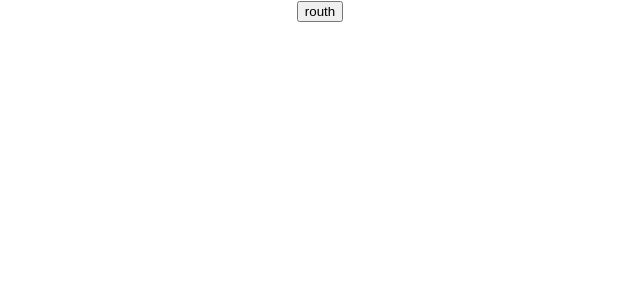
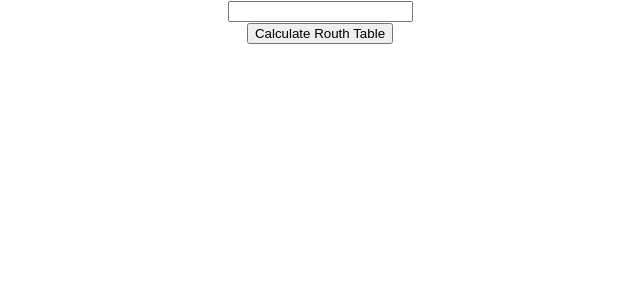
Before and after one commit to MintWynnter/ControlSystems, a React (Create React App) app: page / in a window 1280 px wide. Shown: the top 300 px of the page, without its empty margins (320-960 px from the left). Built offline with nearby package versions, Linux system fonts and the light colour scheme.

Commit message:
routh table fully functional

```diff
--- a/src/App.tsx
+++ b/src/App.tsx
@@ -3,11 +3,12 @@ import logo from "./logo.svg";
 import "./App.css";
 import {Button} from "react-bootstrap";
 import {routh_table} from "./functions/functions"
+import {RouthTable} from "./components/routhin"
 
 function App(): JSX.Element {
   return (
     <div className="App">
-      <Button onClick={() => routh_table({coefs: [1, 1, 2, 8]})}>routh</Button>
+      <RouthTable></RouthTable>
     </div>
   );
 }
--- /dev/null
+++ b/src/components/routhin.tsx
@@ -0,0 +1,70 @@
+import React, { useState } from "react";
+import { Form, Button, Row, Container, Col, Table } from "react-bootstrap";
+import { routh_table } from "../functions/functions";
+import { func } from "../interfaces/func";
+
+function in2num(input: string): func {
+    const nospace: string = input.replace(" ", '')
+    const coarr: number[] = nospace.split(",").map((x: string): number => {
+        return parseInt(x);
+    })
+    return {coefs: [...coarr]};
+}
+
+export function RouthTable(): JSX.Element {
+    const [inpt, setinpt] = useState<string>("");
+    const [cheq, setcheq] = useState<func>({coefs: []});
+    const [table, setable] = useState<number[][]>([]);
+    function updateinpt(event: React.ChangeEvent<HTMLInputElement>): void {
+        setinpt(event.target.value);
+        setcheq(in2num(event.target.value));
+    }
+    return (
+        <div>
+            <div>
+                <Form.Group>
+                    <Form.Label></Form.Label>
+                    <Form.Control
+                        value={inpt}
+                        onChange={updateinpt}
+                        type="string"
+                    />
+                </Form.Group>
+                <Button
+                    onClick={() => setable(routh_table(cheq))}
+                >
+                    Calculate Routh Table
+                </Button>
+            </div>
+            {/*<Container>
+                {table.map((row: number[]) => {
+                    return <Row>{row.map((col: number) => {
+                        return <Col>
+                            {col}
+                        </Col>
+                    })}
+                    </Row>
+                })}
+            </Container>*/}
+            <Table striped bordered hover size="sm">
+                <thead>
+                    <tr>
+                    {table.map(() => {
+                        return <td></td>
+                    })}
+                    </tr>
+                </thead>
+                <tbody>
+                {table.map((row: number[]) => {
+                    return <tr>{row.map((col: number) => {
+                        return <td>
+                            {col}
+                        </td>
+                    })}
+                    </tr>
+                })}
+                </tbody>
+                </Table>
+        </div>
+    );
+}
--- a/src/functions/matrix_ops.tsx
+++ b/src/functions/matrix_ops.tsx
@@ -1,8 +1,6 @@
 import {matrix} from "../interfaces/matrix"
 
 export function determinant(mat: matrix): number{
-    console.log(mat.m);
     const det: number = ((mat.m[0][0] * mat.m[1][1]) - (mat.m[0][1] * mat.m[1][0]));
-    console.log(det);
     return det;
 }
```
Also changed, not shown: src/functions/functions.tsx (+0 -8 lines).
